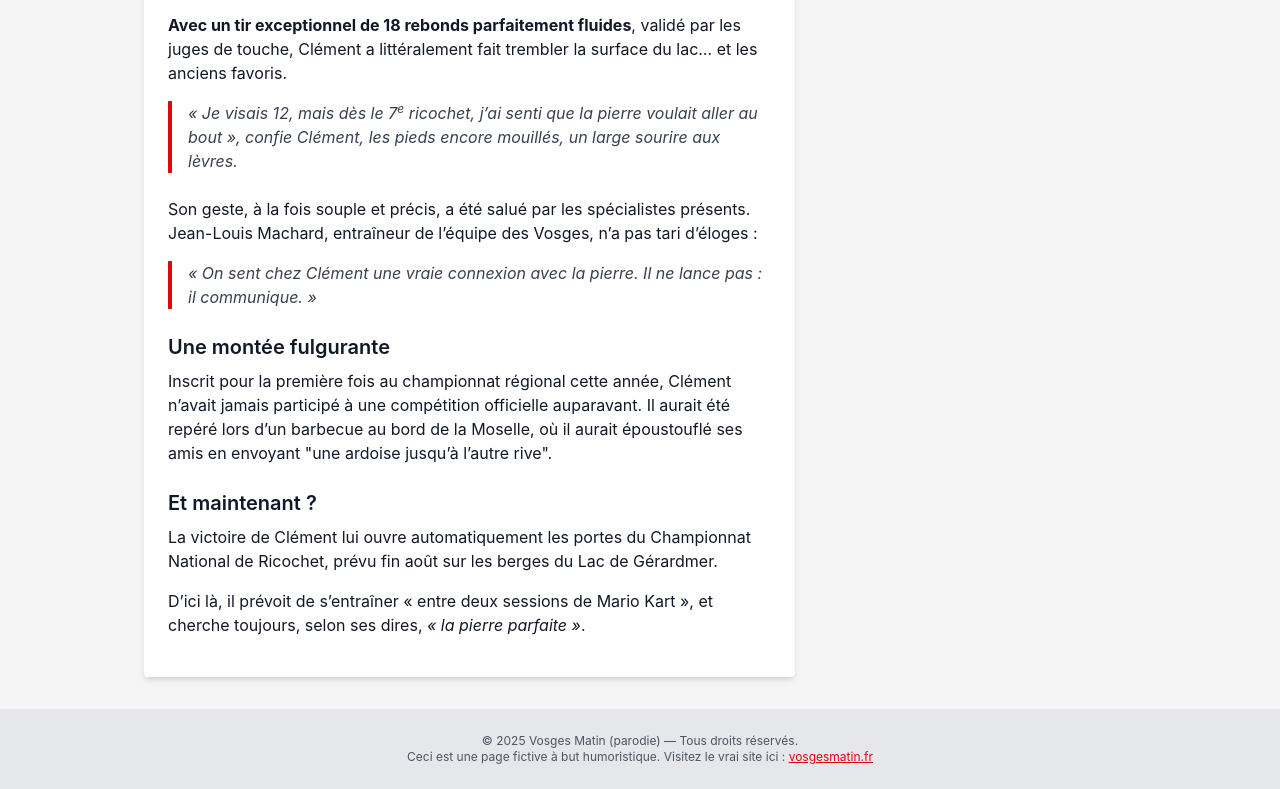
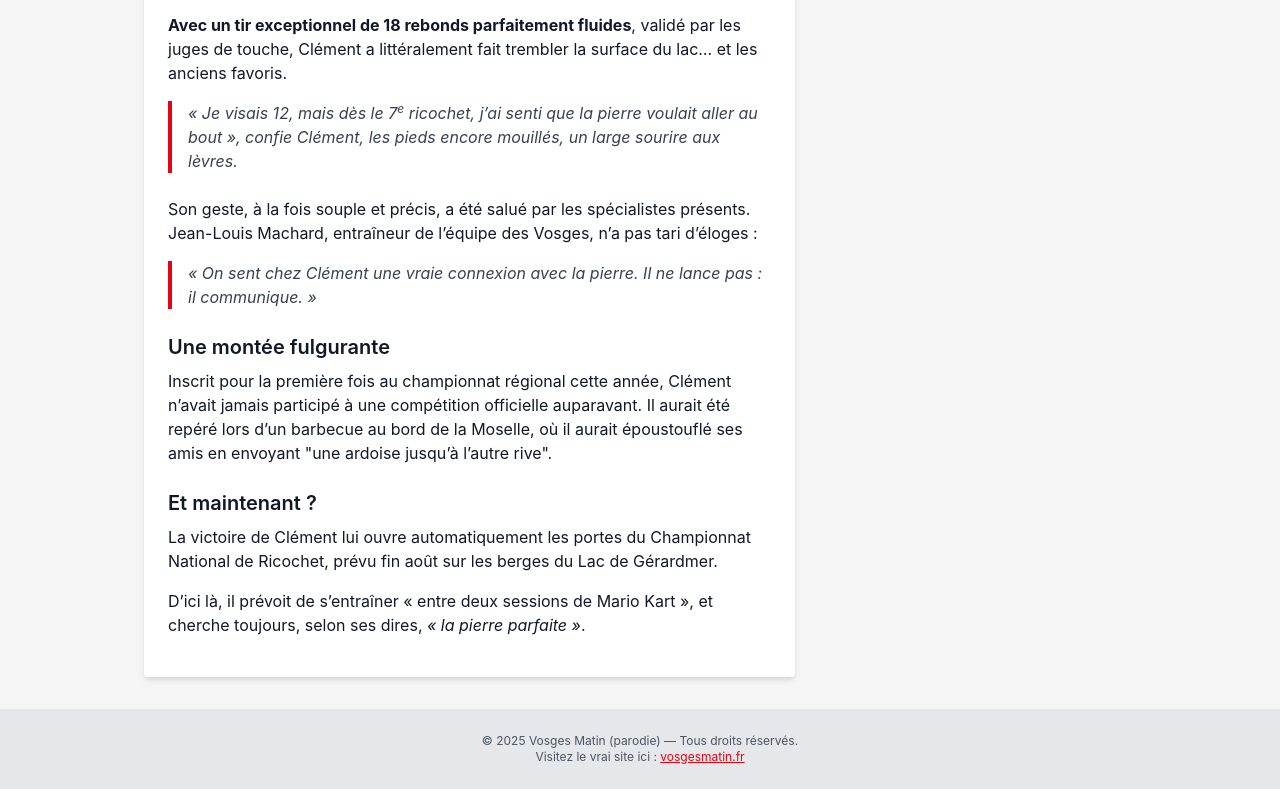
Before and after one commit to clemtote/blague, a plain HTML site: page index.html in a window 1280 px wide. Shown: the part 856-1645 px from the top of the page. Drawn offline with nearby package versions, Linux system fonts and the light colour scheme.

Commit message:
Update index.html

```diff
--- a/index.html
+++ b/index.html
@@ -101,7 +101,7 @@
   <!-- FOOTER -->
   <footer class="bg-gray-200 py-6 text-center text-xs text-gray-600">
     © 2025 Vosges Matin (parodie) — Tous droits réservés. <br/>
-    Ceci est une page fictive à but humoristique. Visitez le vrai site ici :
+   Visitez le vrai site ici :
     <a href="https://www.vosgesmatin.fr" target="_blank" class="text-vmred underline">vosgesmatin.fr</a>
   </footer>
 
```
